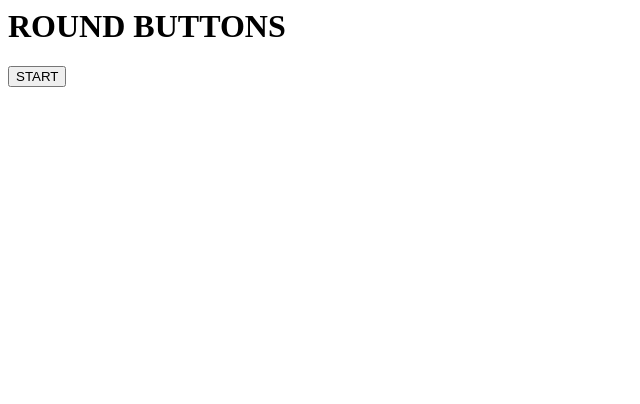
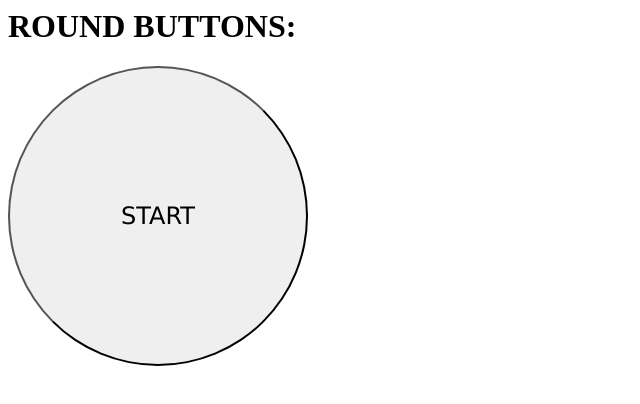
Before and after one commit to UMS84/HTML-Practice, a plain HTML site: page Buttons/index.html in a window 1280 px wide. Shown: the whole page, without its empty margins (0-640 px from the left). Drawn offline with Linux system fonts and the light colour scheme.

Commit message:
Update index.html

```diff
--- a/Buttons/index.html
+++ b/Buttons/index.html
@@ -1,8 +1,14 @@
 <html>
+
+<head>
+<title>HTML Buttons</title>
+<link rel="stylesheet" href="style.css">
+
+</head>
 
   <body>
 
-    <h1>ROUND BUTTONS</h1>
+    <h1>ROUND BUTTONS:</h1>
 
 <button class="round-btn">START</button>
 
```
